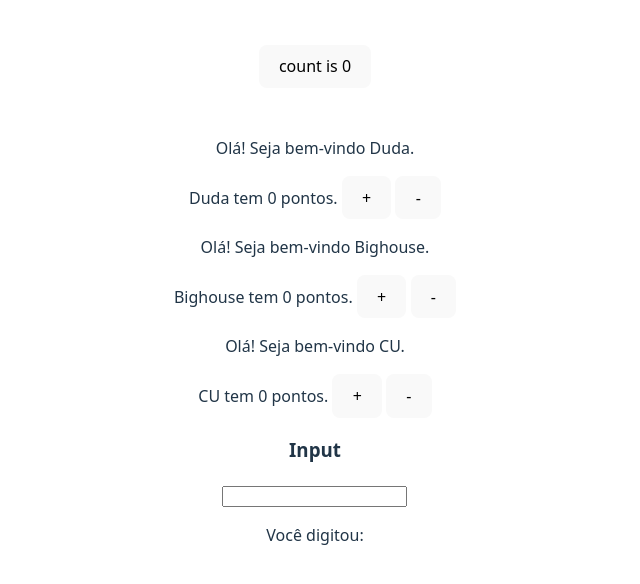
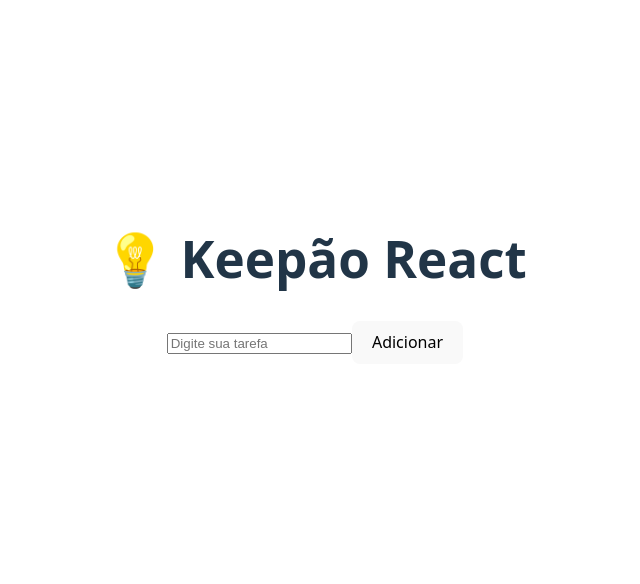
Before and after one commit to Dudiiss32/primeiro-react, a React (Vite) app: page / in a window 1280 px wide. Shown: the part 112-696 px from the top of the page, without its empty margins (325-965 px from the left). Built offline with nearby package versions, Linux system fonts and the light colour scheme.

Commit message:
keepinho

```diff
--- /dev/null
+++ b/src/AppTarefas.jsx
@@ -0,0 +1,25 @@
+import { useState } from "react";
+import TarefasForm from "./TarefasForm";
+import TarefasLista from "./TarefasLista";
+
+const AppTarefas = () => {
+    const [tarefas, setTarefas] = useState([]);
+
+    const addTarefa = (texto) => {
+        const novaTarefa = {
+            id: Date.now(), // usamos a data, pois n temos gerenciamento de id sem um backend
+            texto: texto,
+
+        };
+        setTarefas([...tarefas, novaTarefa]);
+    }
+    return (
+        <div>
+            <h1>💡 Keepão React</h1>
+            <TarefasForm onAddTarefa={addTarefa}/>
+            <TarefasLista tarefas={tarefas}/>
+        </div>
+    )
+}
+
+export default AppTarefas;
--- /dev/null
+++ b/src/TarefasForm.jsx
@@ -0,0 +1,22 @@
+import { useState } from "react";
+
+const TarefasForm = ({onAddTarefa}) => {
+    const [tarefa, setTarefa] = useState('');
+
+    const handleSubmit = (e) => {
+        e.preventDefault(); // Não deixa trocar de página
+        if(tarefa.trim()){
+            onAddTarefa(tarefa.trim())
+            setTarefa('')
+        }
+    }
+
+    return (
+        <form onSubmit={handleSubmit}>
+            <input type="text" placeholder="Digite sua tarefa" value={tarefa} onChange={(e) => setTarefa(e.target.value)}/>
+            <button type="submit">Adicionar</button>
+        </form>
+    )
+}
+
+export default TarefasForm;
--- /dev/null
+++ b/src/TarefasItem.jsx
@@ -0,0 +1,6 @@
+const TarefasItem = ({tarefa}) => {
+    return (
+        <li>{tarefa.texto}</li>
+    );
+}
+export default TarefasItem
--- /dev/null
+++ b/src/TarefasLista.jsx
@@ -0,0 +1,12 @@
+import TarefasItem from "./TarefasItem";
+
+const TarefasLista = ({tarefas}) => {
+    return (
+        <ul>
+            {tarefas.map((tarefa) => (
+                <TarefasItem key={tarefa.id} tarefa={tarefa}/>
+            ))}
+        </ul>
+    );
+}
+export default TarefasLista;
--- a/src/main.jsx
+++ b/src/main.jsx
@@ -2,18 +2,20 @@ import { StrictMode } from 'react'
 import { createRoot } from 'react-dom/client'
 import './index.css'
 import App from './App.jsx'
+import AppTarefas from './AppTarefas.jsx'
 
 import CaixaTexto from './caixaTexto.jsx'
 import Paragrafo from './paragrafo.jsx'
 
 createRoot(document.getElementById('root')).render(
   <StrictMode>
-    <App />
-    <Paragrafo nome='Duda'/>
+    <AppTarefas/>
+    {/* <App />
+    <Paragrafo nome='Duda'/>  */}
     {/* estou criando uma property chamada nome e passando para o componente parágrafo*/}
-    <Paragrafo nome='Bighouse'/>
+    {/* <Paragrafo nome='Bighouse'/>
     <Paragrafo nome='CU'/>
-    <CaixaTexto></CaixaTexto>
+    <CaixaTexto/> */}
 
   </StrictMode>,
 )
```
